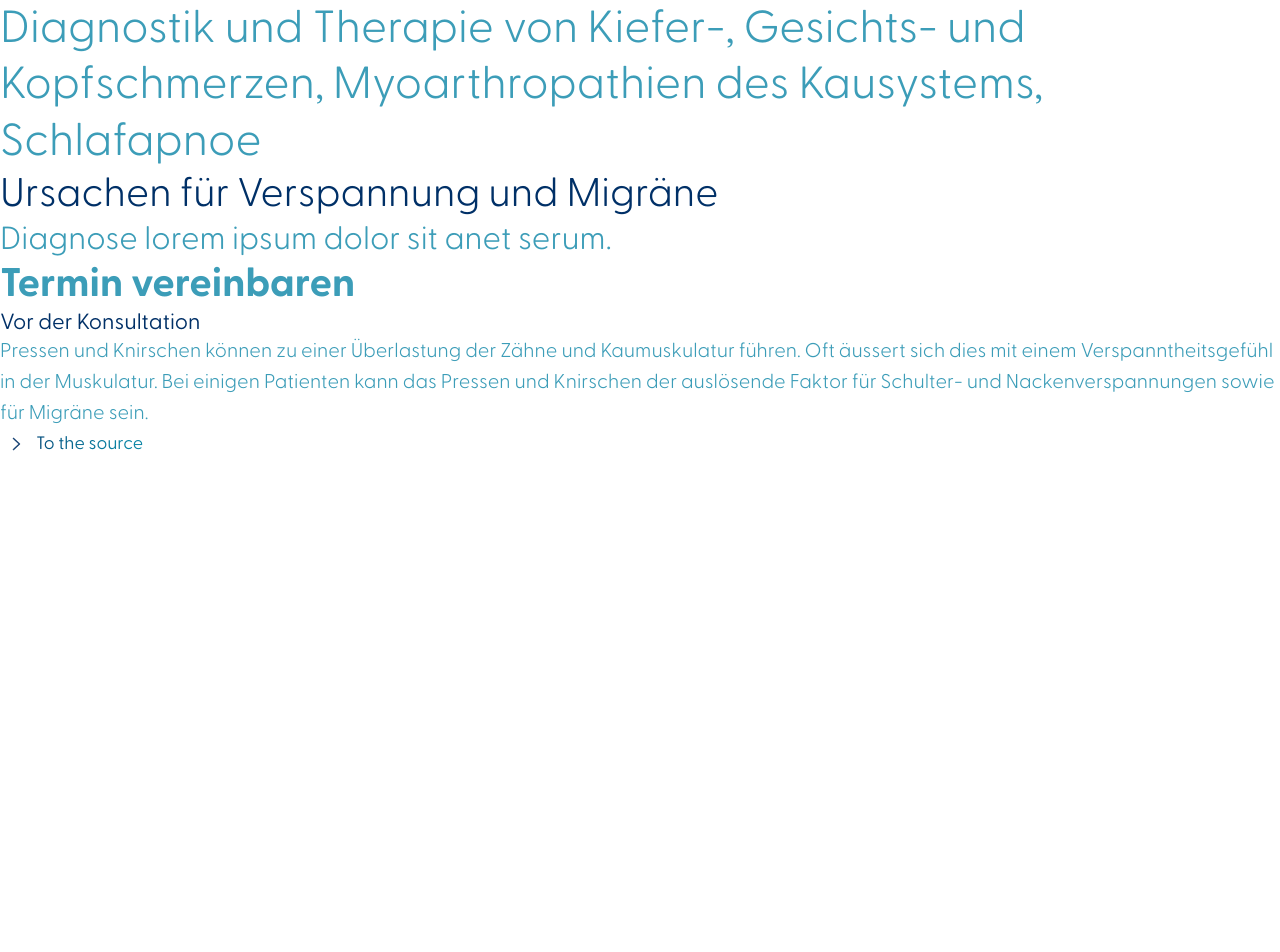
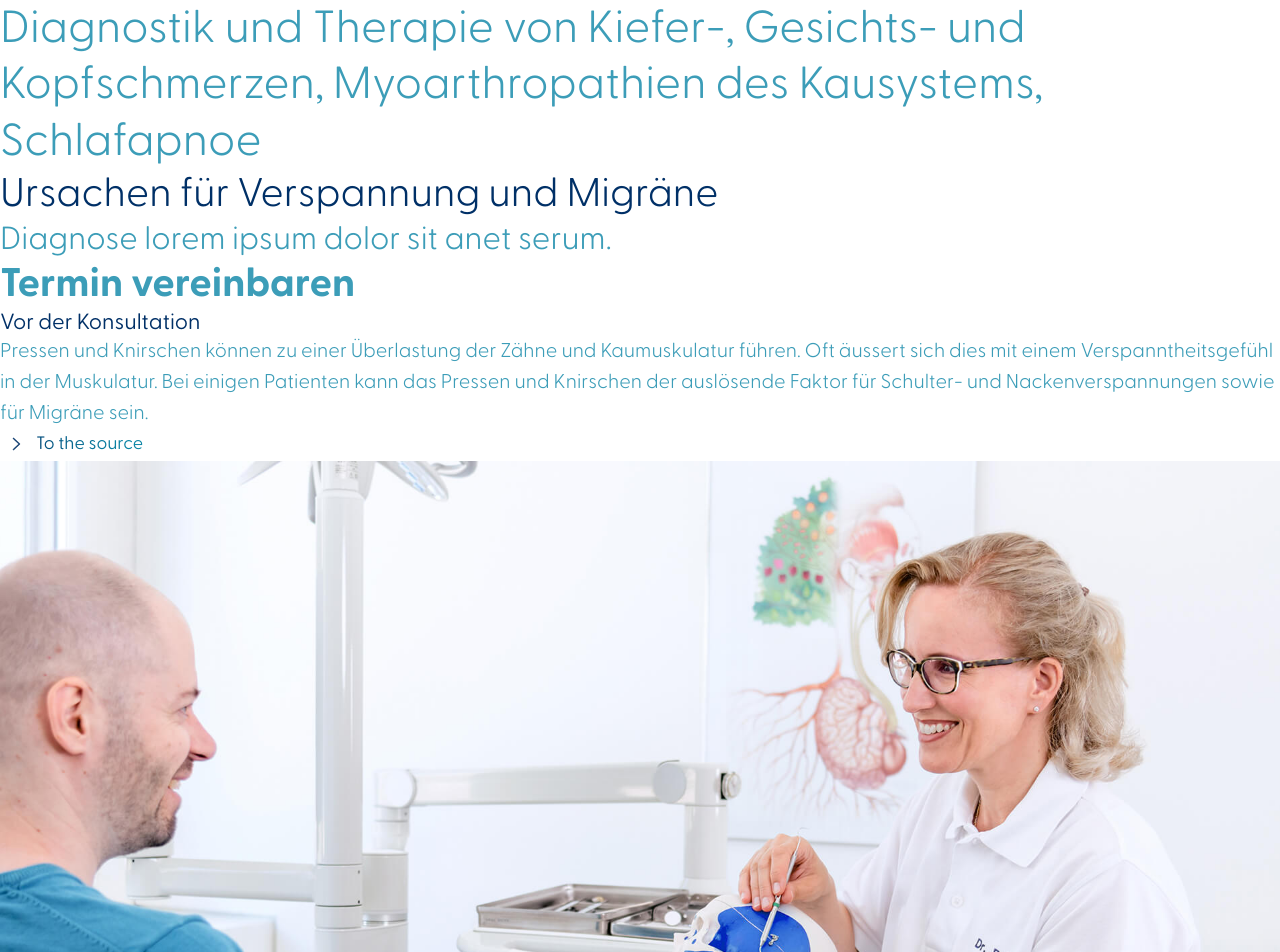
Before and after one commit to jeromehaas/haerle-practice-web, a Next.js app: page / in a window 1280 px wide. Shown: the top 952 px of the page. Before the commit the page ends 800 px from the top, so only its background shows below. Built offline with nearby package versions, Linux system fonts and the light colour scheme.

Commit message:
Setup: component image

```diff
--- /dev/null
+++ b/components/partials/image/image.jsx
@@ -0,0 +1,20 @@
+import NextImage from 'next/image';
+
+const Image = ({ data }) => {
+  return (
+    <div className="image">
+      <NextImage
+        width={ data.width || 1600 }
+        height={ data.height || 900 }
+        layout="responsive"
+        className={ data.className }
+        alt={ data.alt }
+        src={ data.src } />
+    </div>
+
+  )
+};
+
+export {
+  Image
+};
--- /dev/null
+++ b/components/partials/image/image.scss
@@ -0,0 +1,7 @@
+.image {
+
+	img {
+		object-fit: cover
+	}
+
+}
--- a/pages/index.js
+++ b/pages/index.js
@@ -1,6 +1,8 @@
 import { Heading } from 'components/partials/heading/heading';
 import { Paragraph } from 'components/partials/paragraph/paragraph';
 import { Link } from 'components/partials/link/link';
+import { Image } from 'components/partials/image/image';
+import { imageConfigDefault } from 'next/dist/server/image-config';
 
 const Start = () => {
   return (
@@ -26,6 +28,13 @@ const Start = () => {
       <Link data={{ href: '#', icon: 'arrow' }}>
         To the source
       </Link>
+      <Image data={{
+        src: '/images/01-daniela-haerle-besprechung-hauptbild.jpg',
+        width: 1600,
+        height: 900,
+        className: "image",
+        alt: 'Image',
+      }} />
     </>
   )
 }
--- a/styles/central.scss
+++ b/styles/central.scss
@@ -10,3 +10,4 @@
 @import 'components/partials/heading/heading.scss';
 @import 'components/partials/paragraph/paragraph.scss';
 @import 'components/partials/link/link.scss';
+@import 'components/partials/image/image.scss';
```
Also changed, not shown: .eslintrc.json.
